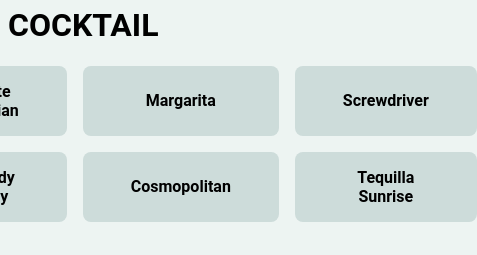
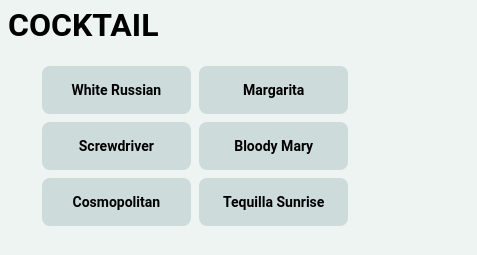
Before and after one commit to SilvioPilato/cocktail-FE-challenge, a React (Vite) app: page / in a window 390 px wide. Shown: the part 311-566 px from the top of the page, 477 px wide, since content can reach past the window. Built offline with nearby package versions, Linux system fonts and the light colour scheme; a web font is replaced by a local one.

Commit message:
Add responsive css to cocktail list

```diff
--- a/src/components/CocktailList/styles.css
+++ b/src/components/CocktailList/styles.css
@@ -22,3 +22,20 @@
 .cocktail-button:hover {
     color:#00A69F;
 }
+
+@media only screen and (max-width: 1024px) {
+    .cocktails-list {
+        display: grid;
+        grid-template-columns: 1fr 1fr;
+        justify-content: space-evenly;
+        align-content: space-between;
+        column-gap: 0.5rem;
+        row-gap: 0.5rem;
+    }
+
+    .cocktail-button {
+        padding: 1rem 1.5rem 1rem 1.5rem;
+        font-weight: 600;
+        font-size: 14px;
+    }
+}
```
